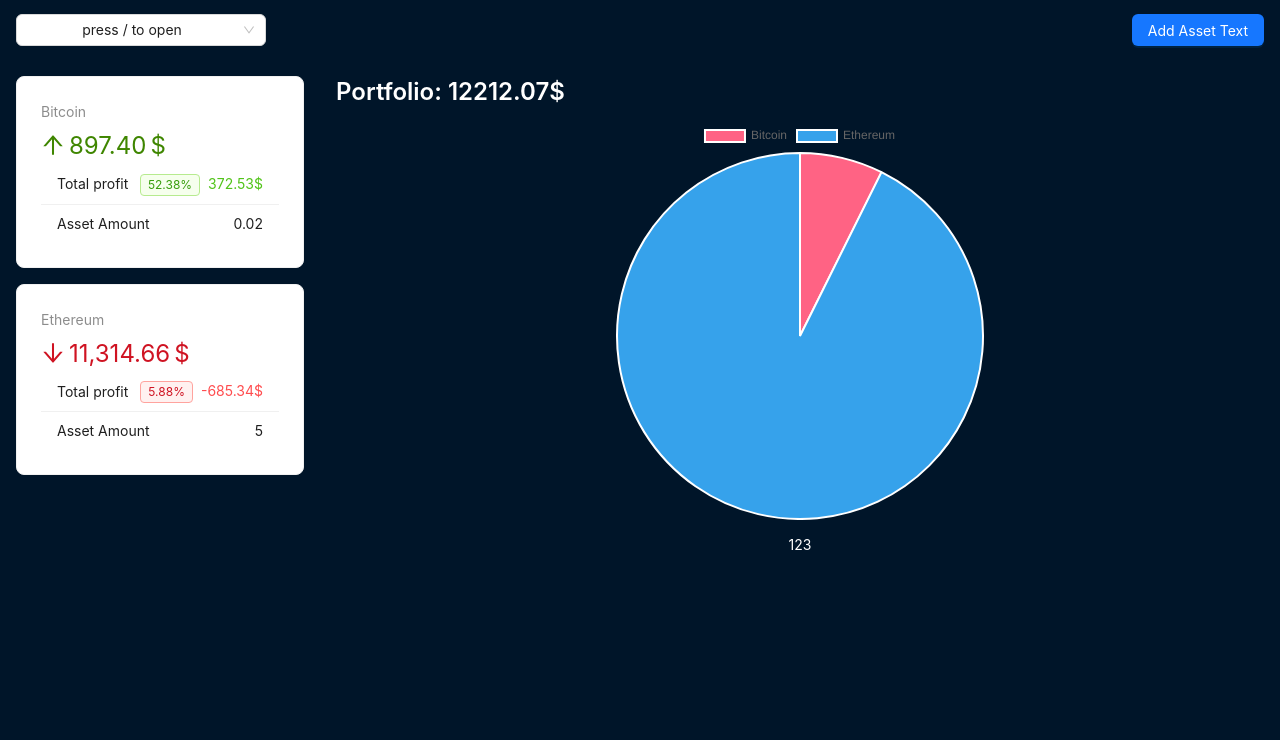
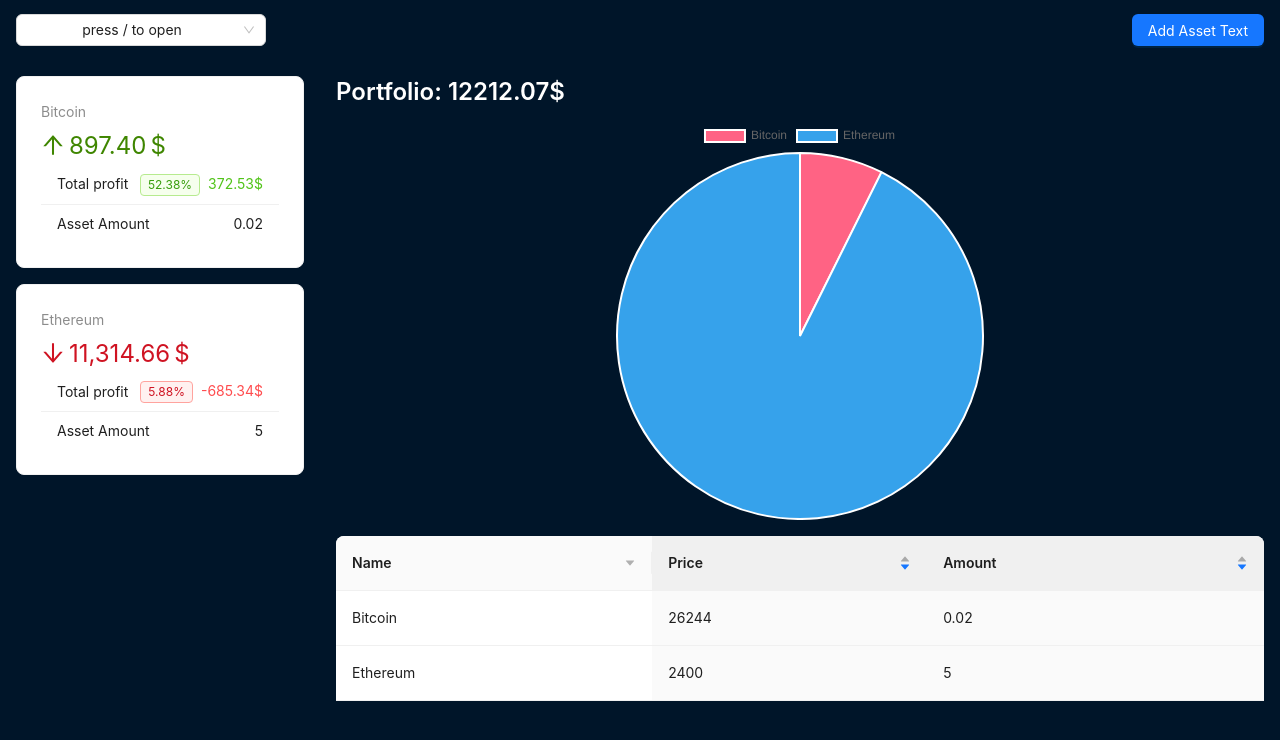
Before and after one commit to Lex0107/react-app-crypto, a React (Vite) app: page / in a window 1280 px wide. Shown: the top 740 px of the page. Built offline with nearby package versions, Linux system fonts and the light colour scheme.

Commit message:
add AssetsTable component with sortable columns

```diff
--- a/src/components/AssetsTable.jsx
+++ b/src/components/AssetsTable.jsx
@@ -1,5 +1,44 @@
+import { Table } from 'antd';
+import { useCrypto } from '../context/crypto-context'
+
+const columns = [
+    {
+        title: 'Name',
+        dataIndex: 'name',
+        showSorterTooltip: { target: 'full-header' },
+        sorter: (a, b) => a.name.length - b.name.length,
+        sortDirections: ['descend'],
+    },
+    {
+        title: 'Price',
+        dataIndex: 'price',
+        defaultSortOrder: 'descend',
+        sorter: (a, b) => a.price - b.price,
+    },
+    {
+        title: 'Amount',
+        dataIndex: 'amount',
+        defaultSortOrder: 'descend',
+        sorter: (a, b) => a.amount - b.amount,
+    },
+];
+
 export default function AssetsTable() {
+    const { assets } = useCrypto()
+
+    const data = assets.map(a => ({
+        key: a.id,
+        name: a.name,
+        price: a.price,
+        amount: a.amount,
+    }))
+
     return (
-        <div>123</div>
+        <Table
+            pagination={false}
+            columns={columns}
+            dataSource={data}
+            showSorterTooltip={{ target: 'sorter-icon' }}
+        />
     )
 }
```
